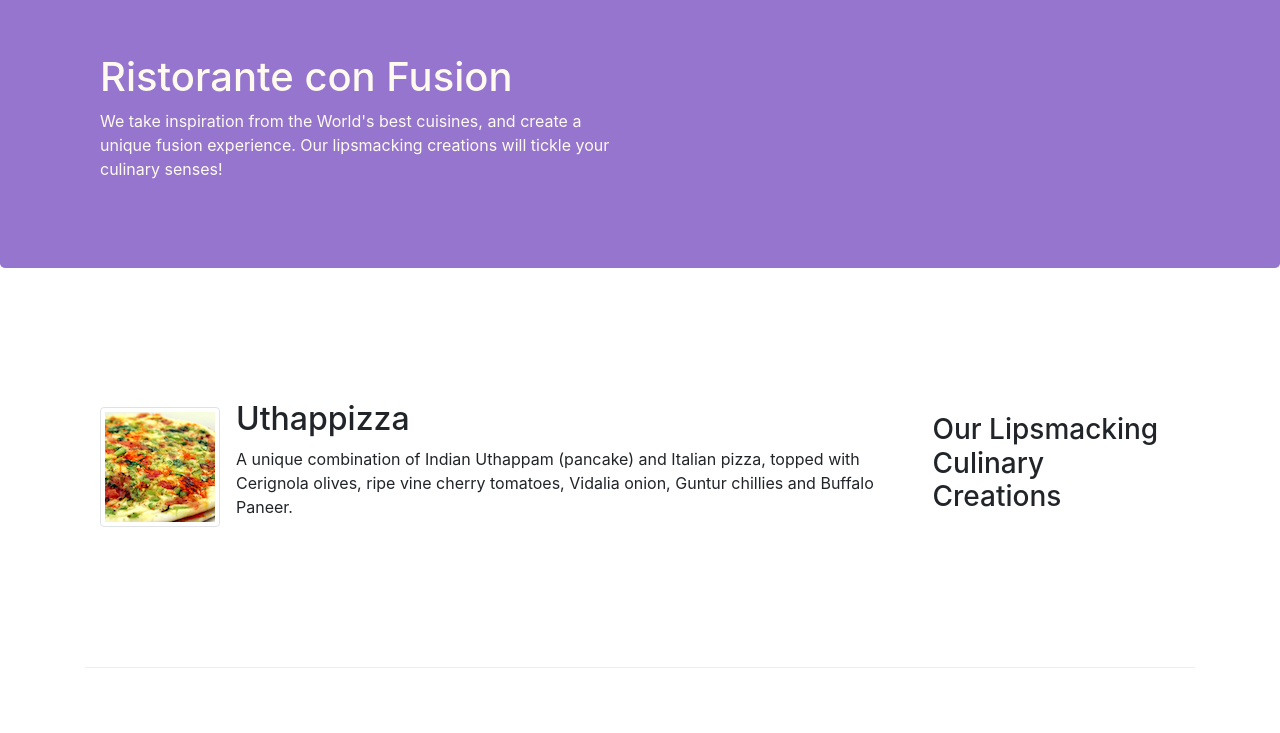
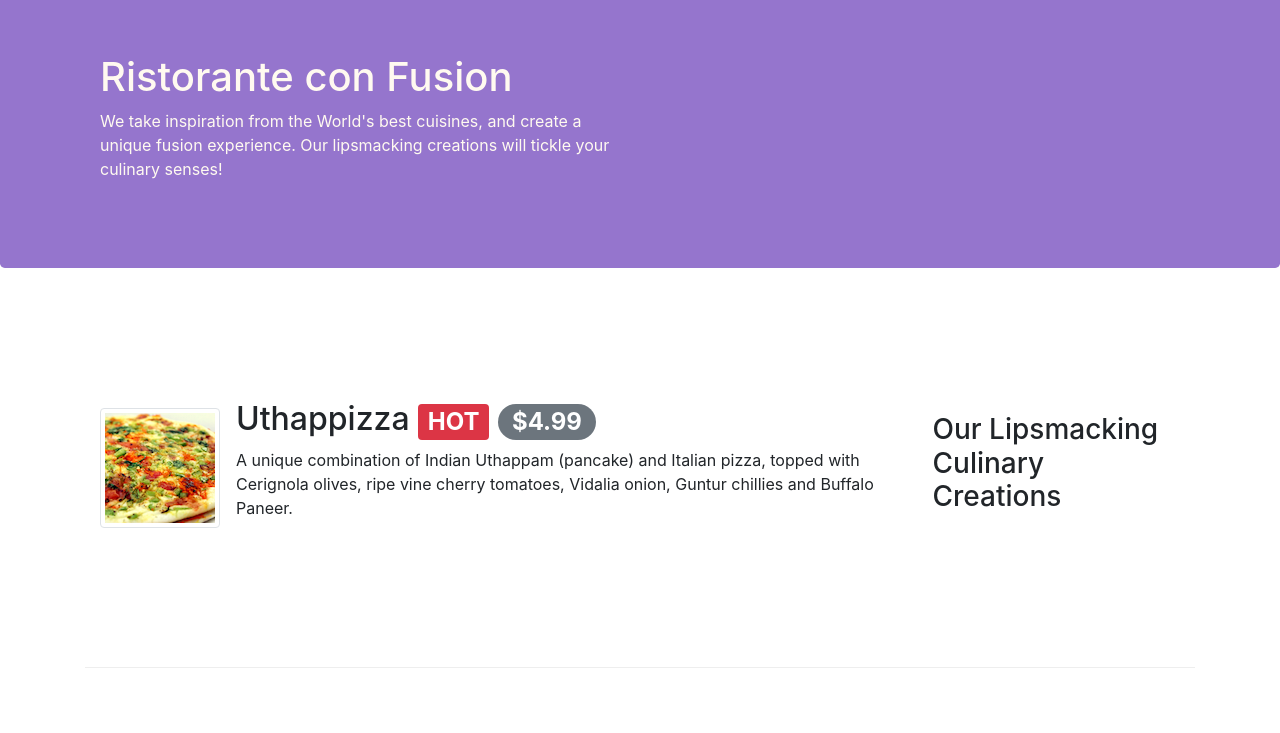
Before and after one commit to javivi71/bootstrap4, a website: page index.html in a window 1280 px wide. Shown: the part 67-800 px from the top of the page. Drawn offline with nearby package versions, Linux system fonts and the light colour scheme.

Commit message:
Alerting users

```diff
--- a/index.html
+++ b/index.html
@@ -69,7 +69,10 @@
                          src="img/uthappizza.png"
                          alt="uthapizza"> <!-- mr: margin right-->
                      <div class="media-body">
-                        <h2 class="mt-0">Uthappizza</h2> <!-- mt: margin top -->
+                        <h2 class="mt-0">Uthappizza
+                              <span class="badge badge-danger">HOT</span>
+                              <span class="badge badge-pill badge-secondary">$4.99</span>
+                        </h2> <!-- mt: margin top -->
                         <p>A unique combination of Indian Uthappam (pancake) and Italian pizza, topped with Cerignola olives,
                             ripe vine cherry tomatoes, Vidalia onion, Guntur chillies and Buffalo Paneer.</p>
                      </div>
```
